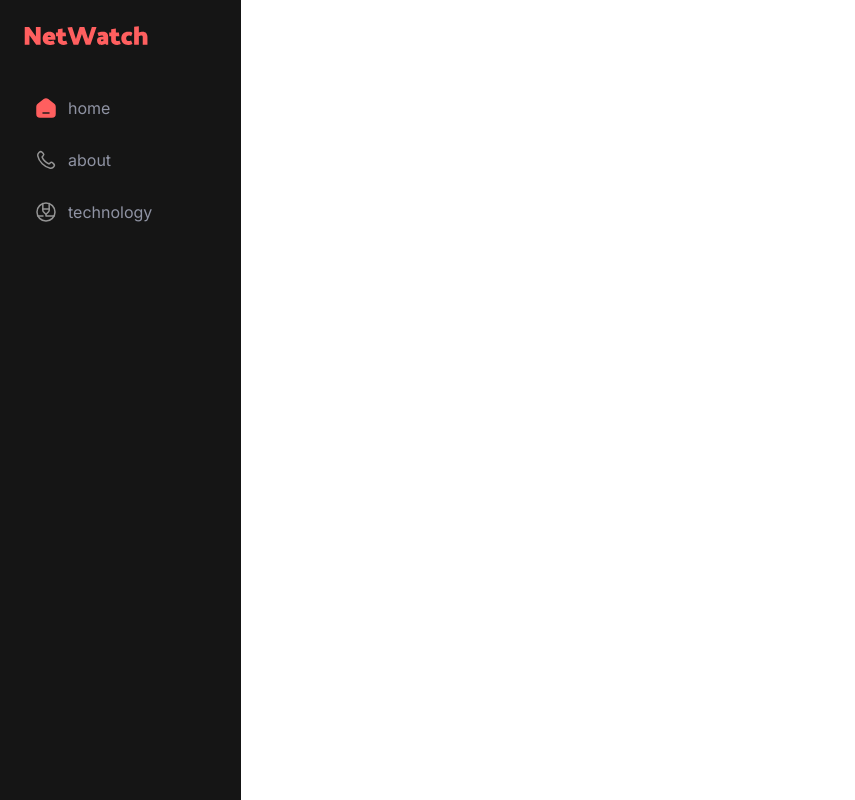
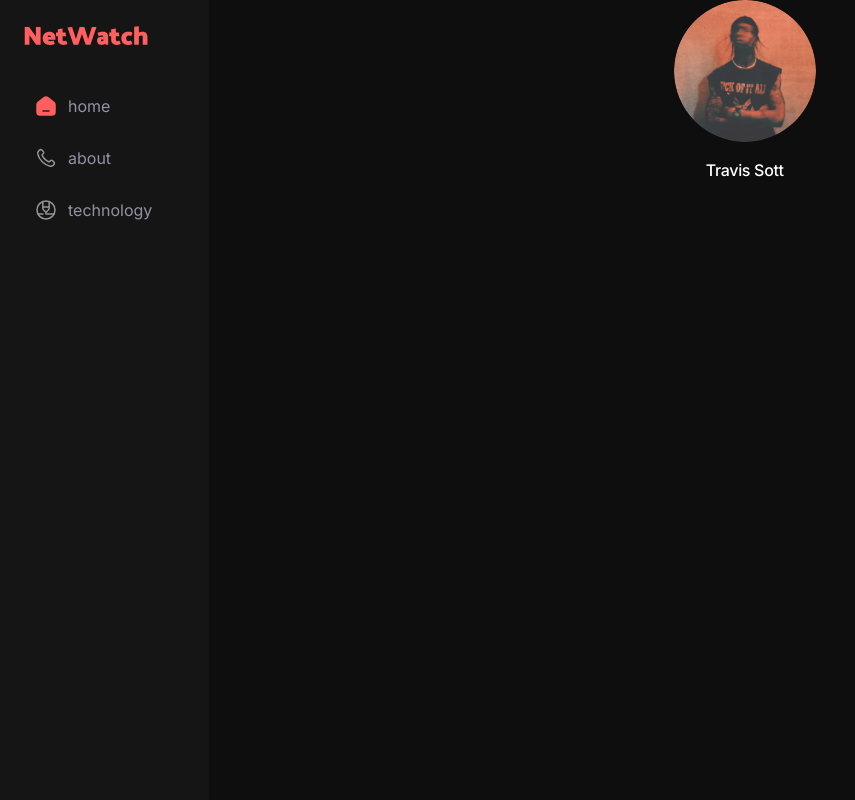
Before and after one commit to RaindiMGE/AxaliProeqcti, a Next.js app: page / in a window 1280 px wide. Shown: the whole page, without its empty margins (0-855 px from the left). Built offline with nearby package versions, Linux system fonts and the light colour scheme.

Commit message:
feat: Create Teammate Box

```diff
--- a/app/Components/Aside/Aside.module.scss
+++ b/app/Components/Aside/Aside.module.scss
@@ -1,6 +1,6 @@
 .aside {
     display: flex;
-    position: fixed;  // Changed from relative to fixed
+    position: sticky;  // Changed from relative to fixed
     flex-direction: column;
     width: 241px;
     background-color: #151515;
--- /dev/null
+++ b/app/Components/TeammateBox/TeammateBox.module.scss
@@ -0,0 +1,20 @@
+.container {
+    display: flex;
+    flex-direction: column;
+    gap: 16px;
+    align-items: center;
+    justify-content: center;
+
+    .image {
+        border-radius: 128px;
+    }
+
+    .title {
+        color: var(--WhitePrimaryText, #FFF);
+        text-align: center;
+        font-size: 16px;
+        font-weight: 500;
+        line-height: 24px;
+        letter-spacing: -0.32px;
+    }
+}
--- /dev/null
+++ b/app/Components/TeammateBox/TeammateBox.tsx
@@ -0,0 +1,20 @@
+'use client'
+import Image from 'next/image';
+import styles from './TeammateBox.module.scss';
+
+interface Props {
+    name: string;
+    image: string;
+
+}
+
+const TeammateBox = (props: Props) => {
+    return <div className={styles.container}>
+        <Image className={styles.image} src={props.image} alt={'teamate image'} width={142} height={142} />
+        <span className={styles.title}>
+            {props.name}
+        </span>
+    </div>
+}
+
+export default TeammateBox;
--- a/app/globals.css
+++ b/app/globals.css
@@ -6,5 +6,8 @@
   box-sizing: border-box;
   font-family: 'Inter', sans-serif;
   font-size: 16px;
-  line-height: 1.5;
 }
+
+body {
+  background-color: #0E0E0E;
+}
--- a/app/layout.tsx
+++ b/app/layout.tsx
@@ -21,7 +21,6 @@ export default function RootLayout({
       <head></head>
       <body className={inter.className}>
           {children}
-
       </body>
     </html>
   );
--- a/app/page.module.scss
+++ b/app/page.module.scss
@@ -0,0 +1,11 @@
+.page {
+    max-width: 1440px;
+    display: flex;
+    justify-content: flex-end;
+    align-items: flex-start;
+
+    .content {
+        width: 100%;
+        height: 100vh;
+    }
+}
--- a/app/page.tsx
+++ b/app/page.tsx
@@ -1,13 +1,16 @@
+'use client'
+
 import Image from "next/image";
 import styles from "./page.module.scss";
 import Aside from "./Components/Aside/Aside";
+import TeammateBox from "./Components/TeammateBox/TeammateBox";
 
 export default function Home() {
   return (
    <div className={styles.page}>
     <Aside/>
     <div className={styles.content}>
-bjggggggggggg
+      <TeammateBox name={"Travis Sott"} image={"/image.png"} />
     </div>
    </div>
 
```
Also changed, not shown: app/Components/MenuItem/MenuItem.tsx (line endings or trailing spaces), public/image.png (added).
